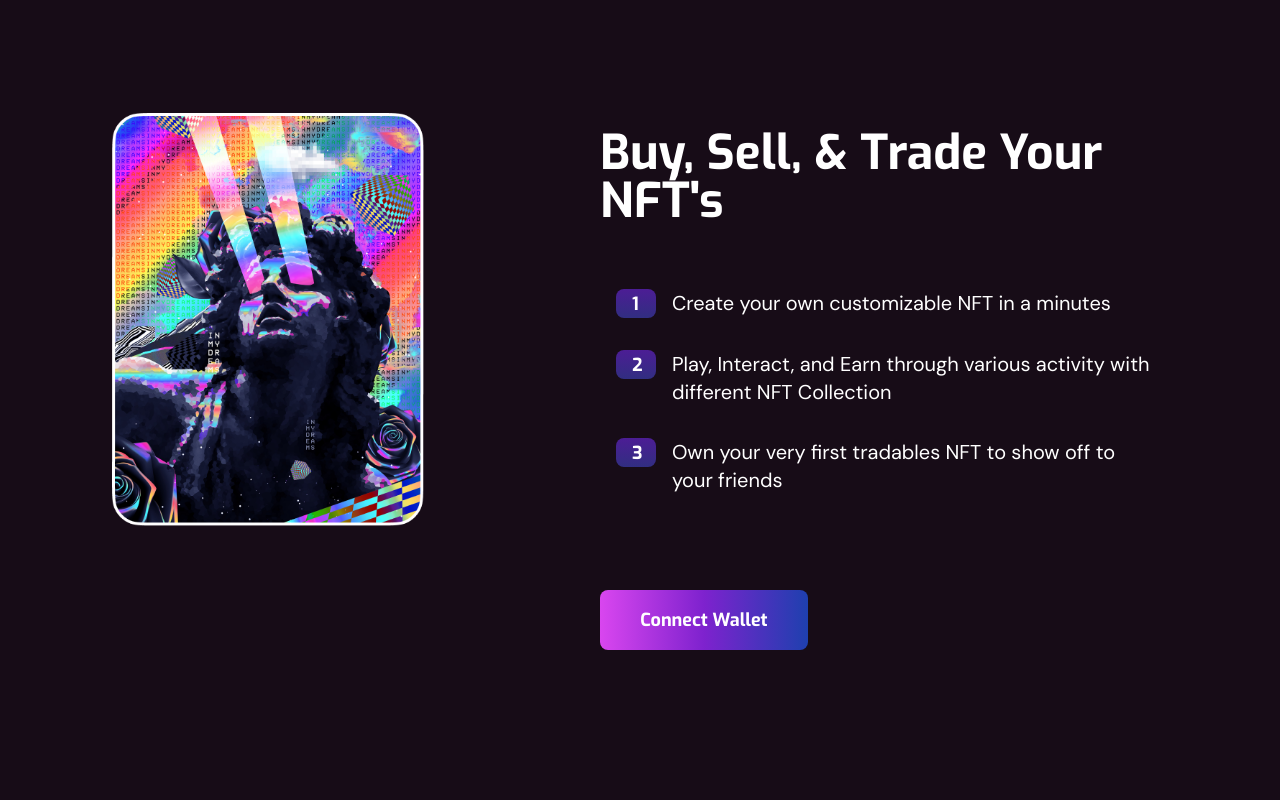
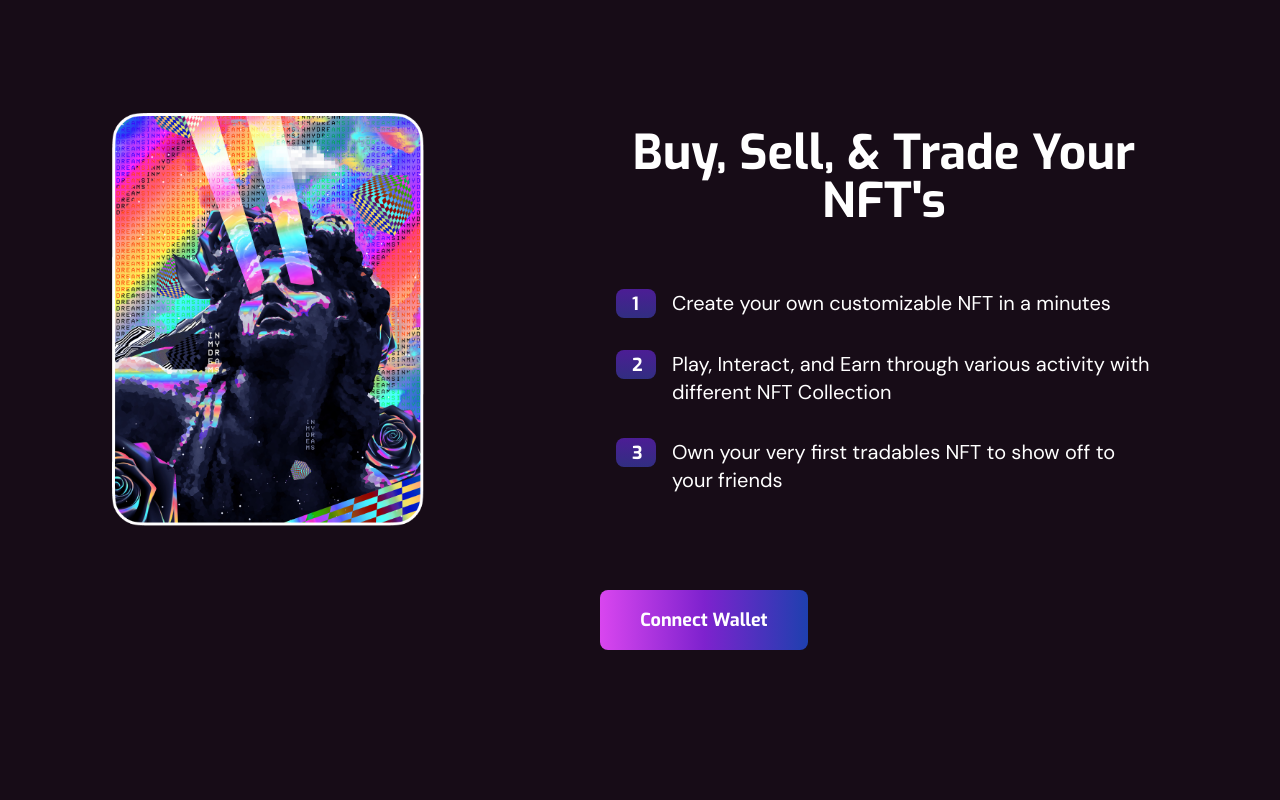
Before and after one commit to daft2/nft-landing-page, a React (Create React App) app: page / in a window 1280 px wide. Shown: the part 1240-2040 px from the top of the page. Built offline with nearby package versions, Linux system fonts and the light colour scheme.

Commit message:
ref: use title head comp

```diff
--- a/src/components/highlight-section/HighlightSection.tsx
+++ b/src/components/highlight-section/HighlightSection.tsx
@@ -2,13 +2,12 @@
 import { PLACEHOLDER_LIST } from "../../constants";
 import CustomButton from "../custom-button/CustomButton";
 import ListTextItem from "../list-text-item/ListTextItem";
+import TitleHead from "../title-head/TitleHead";
 
 const HighlightSection: React.FC = () => {
   return (
     <div className="flex flex-col item-center justify-center">
-      <h1 className="font-exo text-xl text-center lg:text-5xl font-bold leading-normal">
-        Trusted by Various Artist & Popular NFT Collection
-      </h1>
+      <TitleHead>Trusted by Various Artist & Popular NFT Collection</TitleHead>
       <div className="flex flex-col lg:flex-row justify-evenly my-20">
         <div>
           <img src="assets/image/nft3.png" alt="NFT Placeholder" />
@@ -22,9 +21,7 @@
       </div>
       <div className="flex flex-col items-center py-4">
         <div>
-          <h1 className="font-exo text-xl text-center lg:text-5xl font-bold leading-normal">
-            Biggest NFT Marketplace
-          </h1>
+          <TitleHead>Biggest NFT Marketplace</TitleHead>
         </div>
         <ListTextItem data={PLACEHOLDER_LIST} />
         <div className="my-8">
--- a/src/components/nft-section/NftSection.tsx
+++ b/src/components/nft-section/NftSection.tsx
@@ -1,6 +1,7 @@
 import React from "react";
 import CustomButton from "../custom-button/CustomButton";
 import ListTextItem from "../list-text-item/ListTextItem";
+import TitleHead from "../title-head/TitleHead";
 
 const NftSection = ({
   title,
@@ -24,9 +25,7 @@
       </div>
       <div className="flex flex-col py-4">
         <div>
-          <h1 className="font-exo text-xl text-center lg:text-start lg:text-5xl font-bold leading-normal">
-            {title}
-          </h1>
+          <TitleHead>{title}</TitleHead>
         </div>
         <ListTextItem data={data} />
         <div className="flex items-center justify-center lg:hidden">
```
